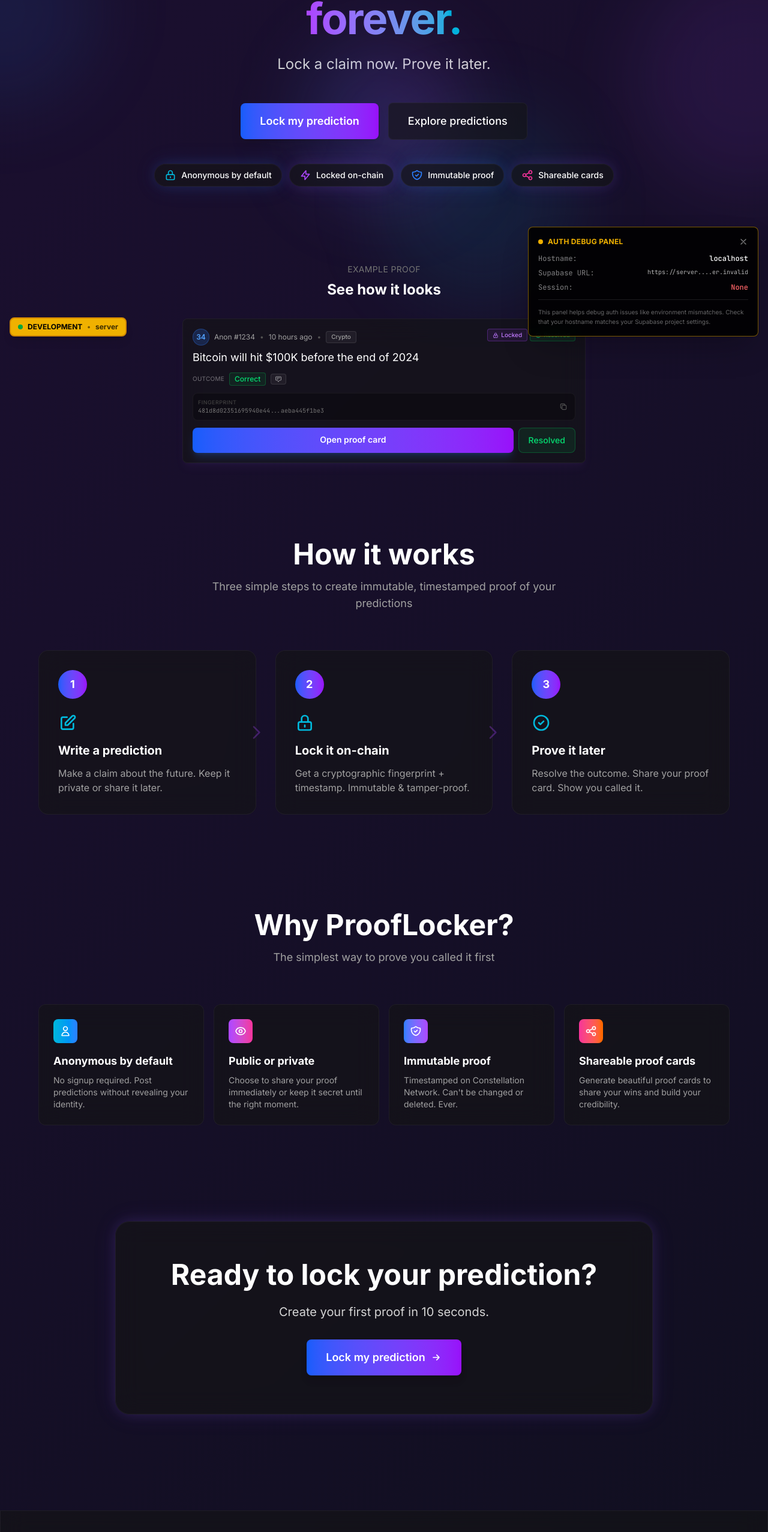
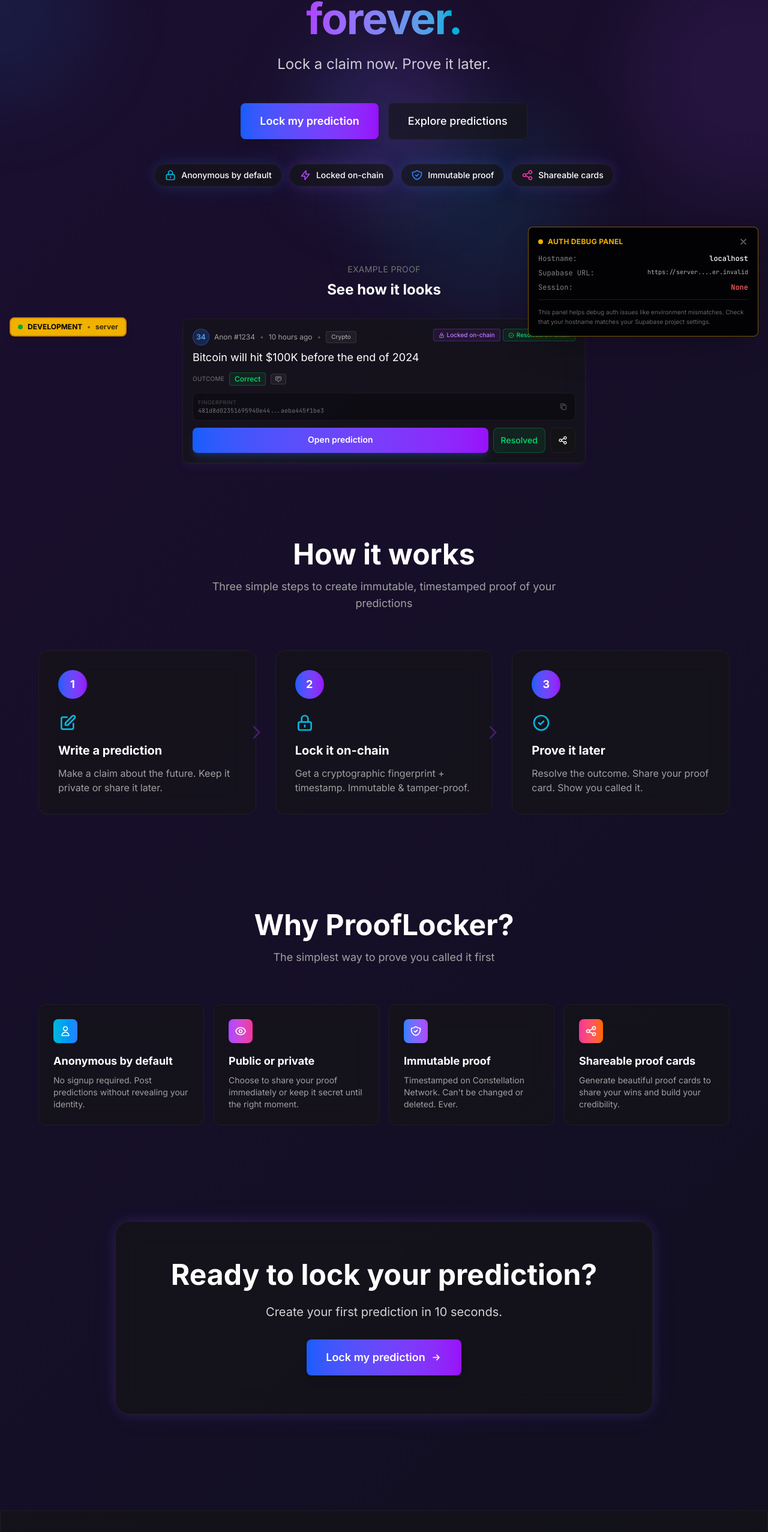
Before and after one commit to Boomchakalala/prooflocker, a Next.js app: page / in a window 1280 px wide. Shown: the part 223-2777 px from the top of the page at 60% size. Built offline with nearby package versions, Linux system fonts and the light colour scheme; no server answers.

Commit message:
Sandbox autosave

```diff
--- a/src/app/app/page.tsx
+++ b/src/app/app/page.tsx
@@ -463,7 +463,7 @@
               href="/verify"
               className="w-full md:w-auto text-center md:text-left px-4 py-2.5 md:px-0 md:py-0 text-sm text-neutral-400 hover:text-white transition-colors flex items-center justify-center md:justify-start gap-1.5 rounded-lg md:rounded-none hover:bg-white/5 md:hover:bg-transparent"
             >
-              Verify a proof
+              Verify a prediction
               <svg className="w-4 h-4" fill="none" stroke="currentColor" viewBox="0 0 24 24">
                 <path strokeLinecap="round" strokeLinejoin="round" strokeWidth={2} d="M9 5l7 7-7 7" />
               </svg>
--- a/src/app/page.tsx
+++ b/src/app/page.tsx
@@ -42,7 +42,7 @@
                 Ready to lock your prediction?
               </h2>
               <p className="text-lg md:text-xl text-neutral-300 mb-8 max-w-2xl mx-auto">
-                Create your first proof in 10 seconds.
+                Create your first prediction in 10 seconds.
               </p>
               <Link
                 href="/lock"
@@ -77,13 +77,13 @@
                 href="/verify"
                 className="text-sm text-neutral-400 hover:text-white transition-colors"
               >
-                Verify a proof
+                Verify a prediction
               </Link>
               <Link
                 href="/app"
                 className="text-sm text-neutral-400 hover:text-white transition-colors"
               >
-                Explore proofs
+                Explore predictions
               </Link>
             </div>
           </div>
--- a/src/components/PredictionCard.tsx
+++ b/src/components/PredictionCard.tsx
@@ -108,13 +108,13 @@
         </div>
 
         {/* Right: Status chips */}
-        <div className="flex items-center gap-1 flex-shrink-0">
+        <div className="flex items-center gap-1 flex-shrink-0 flex-wrap justify-end">
           {isOnChain() && (
             <span className="px-2 py-0.5 text-[10px] font-medium rounded bg-purple-500/10 border border-purple-500/30 text-purple-400 flex items-center gap-1 whitespace-nowrap">
               <svg className="w-2.5 h-2.5" fill="none" stroke="currentColor" viewBox="0 0 24 24">
                 <path strokeLinecap="round" strokeLinejoin="round" strokeWidth={2} d="M12 15v2m-6 4h12a2 2 0 002-2v-6a2 2 0 00-2-2H6a2 2 0 00-2 2v6a2 2 0 002 2zm10-10V7a4 4 0 00-8 0v4h8z" />
               </svg>
-              Locked
+              Locked on-chain
             </span>
           )}
           {isResolutionOnChain() && (
@@ -122,7 +122,7 @@
               <svg className="w-2.5 h-2.5" fill="none" stroke="currentColor" viewBox="0 0 24 24">
                 <path strokeLinecap="round" strokeLinejoin="round" strokeWidth={2} d="M9 12l2 2 4-4m6 2a9 9 0 11-18 0 9 9 0 0118 0z" />
               </svg>
-              Resolved
+              Resolved on-chain
             </span>
           )}
         </div>
@@ -223,24 +223,26 @@
       {/* Bottom CTA row - Consistent layout for all states */}
       <div className="flex flex-col gap-2">
         <div className="flex gap-2">
-          {/* Primary action - View proof */}
+          {/* Primary action - View prediction */}
           <Link
             href={`/proof/${prediction.publicSlug}`}
             className="flex-1 text-center px-4 py-2.5 text-sm font-semibold text-white bg-gradient-to-r from-blue-600 to-purple-600 hover:from-blue-500 hover:to-purple-500 rounded-lg transition-all shadow-lg shadow-blue-500/20 hover:shadow-blue-500/30"
-            title="View full proof details"
+            title="View full prediction details"
           >
-            Open proof card
+            Open prediction
           </Link>
 
-          {/* Secondary action - Resolve or Resolved button */}
+          {/* Secondary actions row */}
+          <div className="flex gap-2">
+            {/* Resolve or Resolved button */}
             {isPending ? (
-            // Pending: Show Resolve button (enabled if owner, disabled otherwise)
+              // Pending: Show Resolve button (purple/neutral, enabled if owner, disabled otherwise)
               <button
                 onClick={canResolve ? () => setShowResolveModal(true) : undefined}
                 disabled={!canResolve}
-              className={`px-4 py-2.5 text-sm font-medium rounded-lg transition-all border whitespace-nowrap flex items-center gap-1.5 ${
+                className={`px-3 py-2.5 text-sm font-medium rounded-lg transition-all border whitespace-nowrap flex items-center gap-1.5 ${
                   canResolve
-                  ? "text-white bg-green-600/90 hover:bg-green-600 border-green-500/30 cursor-pointer"
+                    ? "text-white bg-purple-600/90 hover:bg-purple-600 border-purple-500/30 cursor-pointer"
                     : "text-neutral-500 bg-neutral-800/50 border-neutral-700/30 cursor-not-allowed opacity-60"
                 }`}
                 title={canResolve ? "Resolve this prediction" : "Only the creator can resolve"}
@@ -253,10 +255,10 @@
                 Resolve
               </button>
             ) : (
-            // Resolved: Show Resolved button (same size, different color based on outcome)
+              // Resolved: Show Resolved button (green for correct, red for incorrect)
               <button
                 disabled
-              className={`px-4 py-2.5 text-sm font-medium rounded-lg border whitespace-nowrap cursor-not-allowed ${
+                className={`px-3 py-2.5 text-sm font-medium rounded-lg border whitespace-nowrap cursor-not-allowed ${
                   prediction.outcome === "correct"
                     ? "text-green-400 bg-green-500/10 border-green-500/30"
                     : "text-red-400 bg-red-500/10 border-red-500/30"
@@ -266,6 +268,44 @@
                 Resolved
               </button>
             )}
+
+            {/* Share button - Always visible */}
+            <button
+              onClick={copyLink}
+              className="px-3 py-2.5 text-sm font-medium text-white glass hover:bg-white/10 rounded-lg transition-all border border-white/10"
+              title="Share this prediction"
+            >
+              {linkCopied ? (
+                <svg
+                  className="w-4 h-4 text-green-500"
+                  fill="none"
+                  stroke="currentColor"
+                  viewBox="0 0 24 24"
+                >
+                  <path
+                    strokeLinecap="round"
+                    strokeLinejoin="round"
+                    strokeWidth={2}
+                    d="M5 13l4 4L19 7"
+                  />
+                </svg>
+              ) : (
+                <svg
+                  className="w-4 h-4"
+                  fill="none"
+                  stroke="currentColor"
+                  viewBox="0 0 24 24"
+                >
+                  <path
+                    strokeLinecap="round"
+                    strokeLinejoin="round"
+                    strokeWidth={2}
+                    d="M8.684 13.342C8.886 12.938 9 12.482 9 12c0-.482-.114-.938-.316-1.342m0 2.684a3 3 0 110-2.684m0 2.684l6.632 3.316m-6.632-6l6.632-3.316m0 0a3 3 0 105.367-2.684 3 3 0 00-5.367 2.684zm0 9.316a3 3 0 105.368 2.684 3 3 0 00-5.368-2.684z"
+                  />
+                </svg>
+              )}
+            </button>
+          </div>
         </div>
 
         {/* Helper text when Resolve is disabled */}
```
Lines whose indentation alone changed are shown as unchanged.
